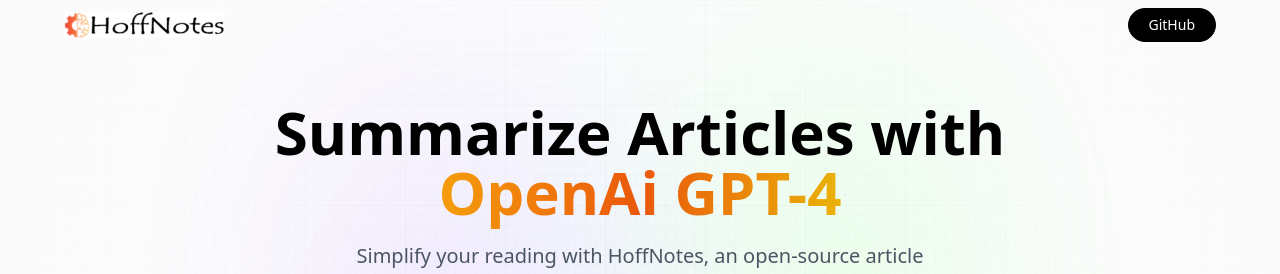
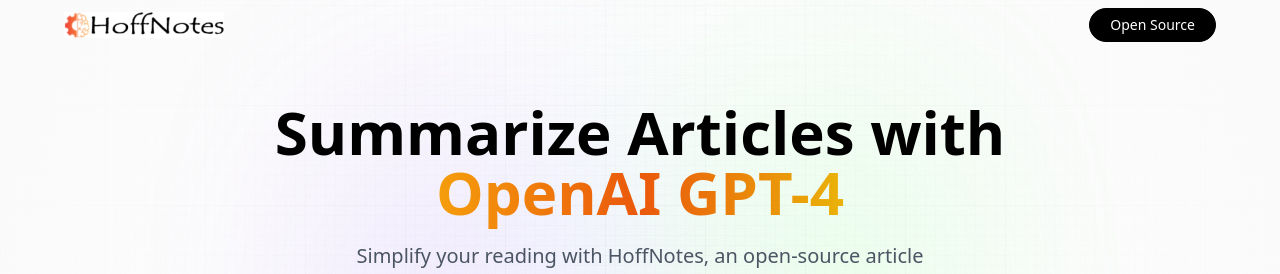
Before and after one commit to Hoffalypse/Article-Summary, a React (Vite) app: page / in a window 1280 px wide. Shown: the top 274 px of the page. Built offline with nearby package versions, Linux system fonts and the light colour scheme; no server answers; a web font is replaced by a local one.

Commit message:
small edits

```diff
--- a/src/components/Hero.jsx
+++ b/src/components/Hero.jsx
@@ -10,14 +10,14 @@
         type='button'
         onClick={() => window.open('https://github.com/Hoffalypse/Article-Summary')}
         className='black_btn'>
-          GitHub
+          Open Source
         </button>
 
       </nav>
       <h1 className='head_text'>
         Summarize Articles with <br
         className='max-md:hidden'/>
-        <span className='orange_gradient'>OpenAi GPT-4</span>
+        <span className='orange_gradient'>OpenAI GPT-4</span>
       </h1>
       <h2 className='desc'>
         Simplify your reading with HoffNotes, an open-source article summarizer that transforms lengthy articles into clear and concise summaries.
```
